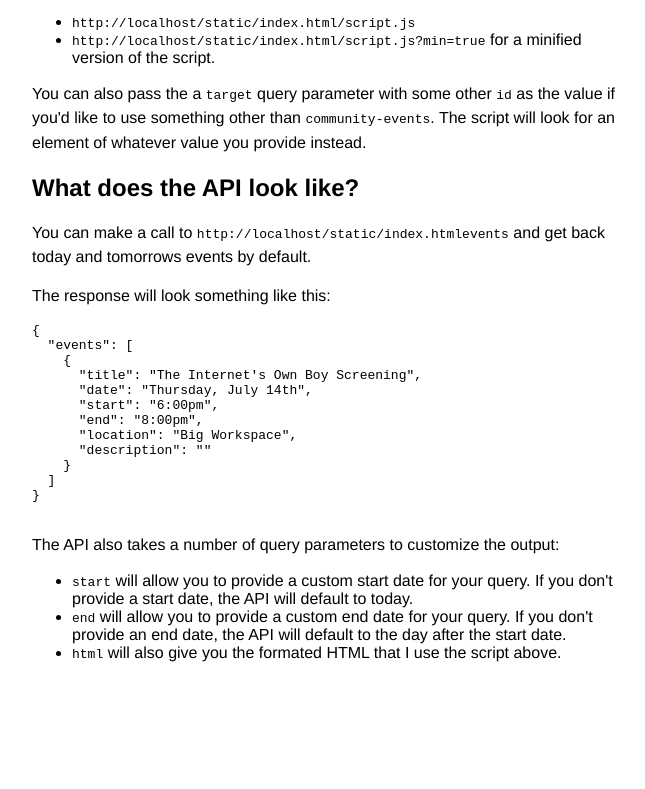
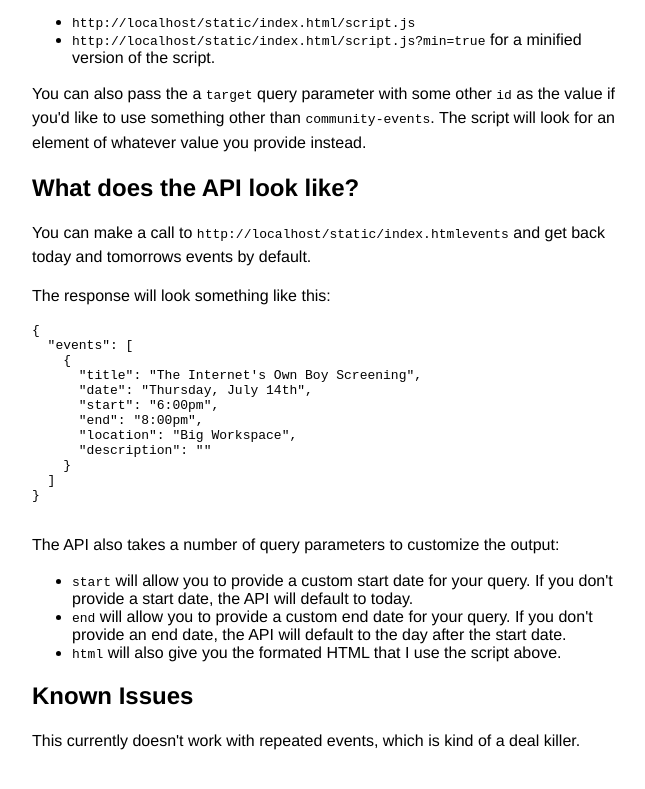
Before and after one commit to turingschool/community-events, a website: page static/index.html in a window 1280 px wide. Shown: the part 483-1272 px from the top of the page, without its empty margins (308-953 px from the left). Before the commit the page ends 1185 px from the top, so only its background shows below. Drawn offline with Linux system fonts and the light colour scheme.

Commit message:
Add known issues

```diff
--- a/static/index.html
+++ b/static/index.html
@@ -69,6 +69,10 @@
         </li>
       </ul>
 
+      <h2>Known Issues</h2>
+
+      <p>This currently doesn't work with repeated events, which is kind of a deal killer.</p>
+
     </div>
 
     <script src="script.js"></script>
```
